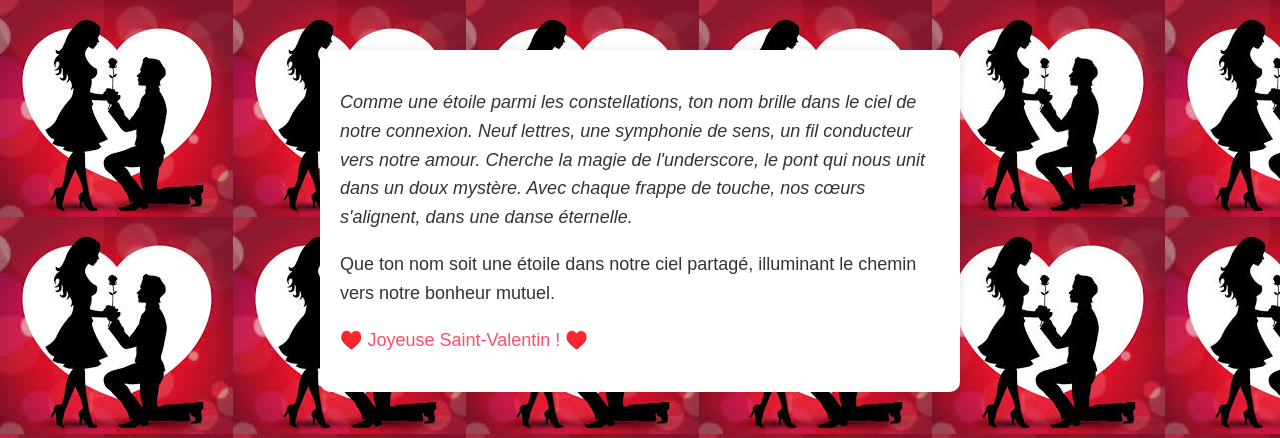
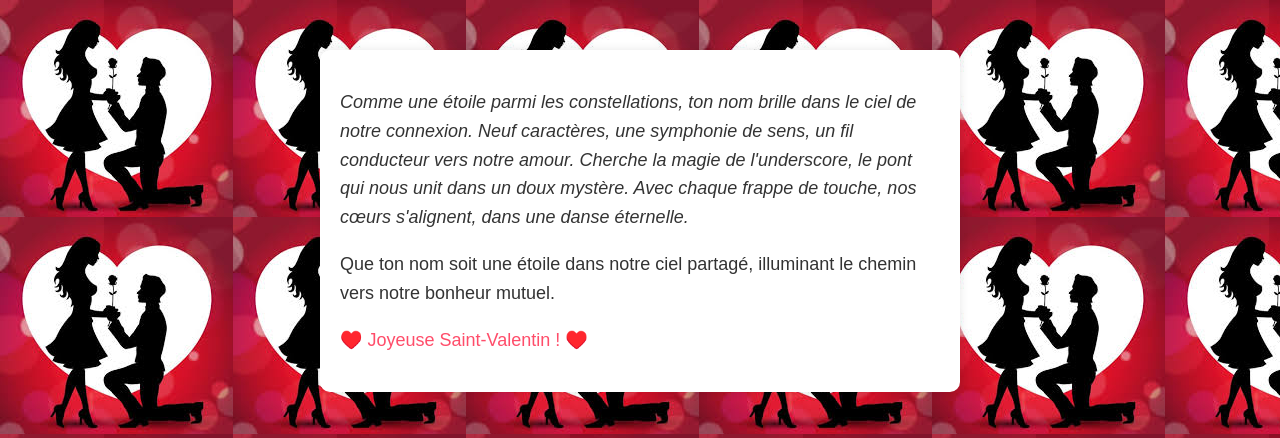
Before and after one commit to cyrillekyr/Chall1, a PHP site: page /noukotwelomangnon.php in a window 1280 px wide. Shown: the top 438 px of the page. Run offline with PHP 8.4, Linux system fonts and the light colour scheme.

Commit message:
Update noukotwelomangnon.php

```diff
--- a/noukotwelomangnon.php
+++ b/noukotwelomangnon.php
@@ -45,7 +45,7 @@ body {
 <body>
 
 <div class="container">
-    <p class="message emphasis">Comme une étoile parmi les constellations, ton nom brille dans le ciel de notre connexion. Neuf lettres, une symphonie de sens, un fil conducteur vers notre amour. Cherche la magie de l'underscore, le pont qui nous unit dans un doux mystère. Avec chaque frappe de touche, nos cœurs s'alignent, dans une danse éternelle.</p>
+    <p class="message emphasis">Comme une étoile parmi les constellations, ton nom brille dans le ciel de notre connexion. Neuf caractères, une symphonie de sens, un fil conducteur vers notre amour. Cherche la magie de l'underscore, le pont qui nous unit dans un doux mystère. Avec chaque frappe de touche, nos cœurs s'alignent, dans une danse éternelle.</p>
     <p class="message">Que ton nom soit une étoile dans notre ciel partagé, illuminant le chemin vers notre bonheur mutuel.</p>
     <p class="message heart">♥️ Joyeuse Saint-Valentin ! ♥️</p>
 </div>
```
